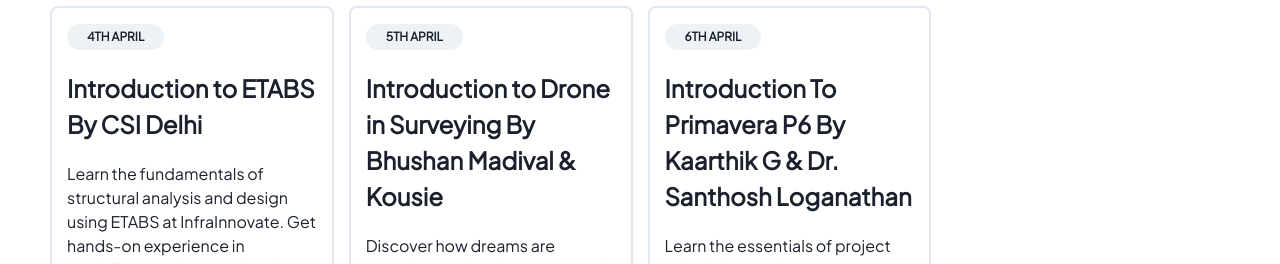
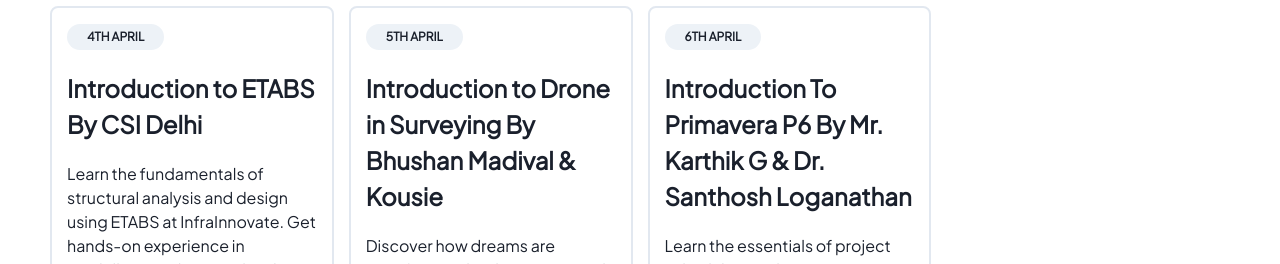
Before and after one commit to singhkaran202/not_Moments, a React (Create React App) app in the folder frontend/: page /workshop in a window 1280 px wide. Shown: the part 364-628 px from the top of the page. Built offline with nearby package versions, Linux system fonts and the light colour scheme.

Commit message:
fix: Workshop informations

```diff
--- a/frontend/src/pages/workshop.jsx
+++ b/frontend/src/pages/workshop.jsx
@@ -131,7 +131,7 @@
 
 
         <WorkshopCard
-          title="Introduction To Primavera P6 By Kaarthik G & Dr. Santhosh Loganathan"
+          title="Introduction To Primavera P6 By Mr. Karthik G & Dr. Santhosh Loganathan"
           description="Learn the essentials of project scheduling and resource management using Primavera P6 at Infrainnovate. Gain hands-on experience in planning and controlling real-time projects."
           tag="6th April"
           rules={workshop2}
```
Also changed, not shown: frontend/src/assets/images/Workshops/PrimeVera.jpg.
